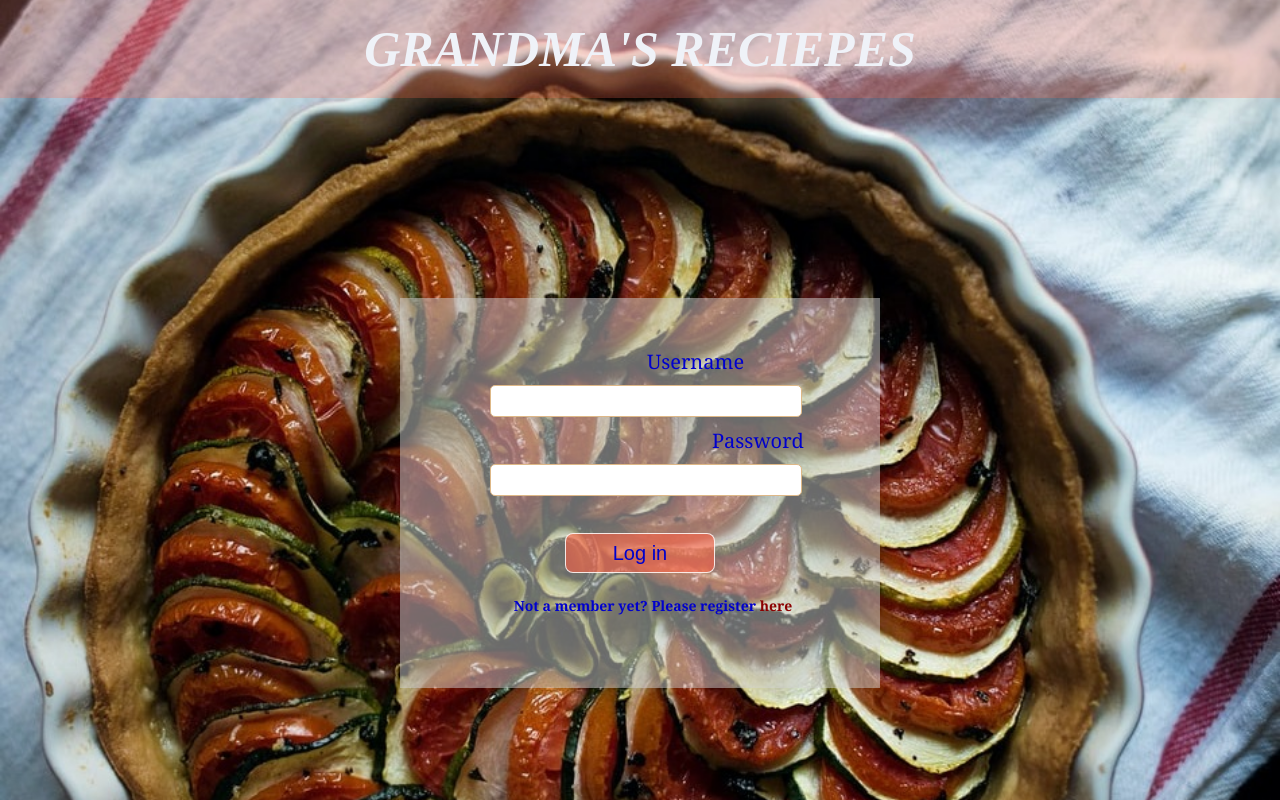
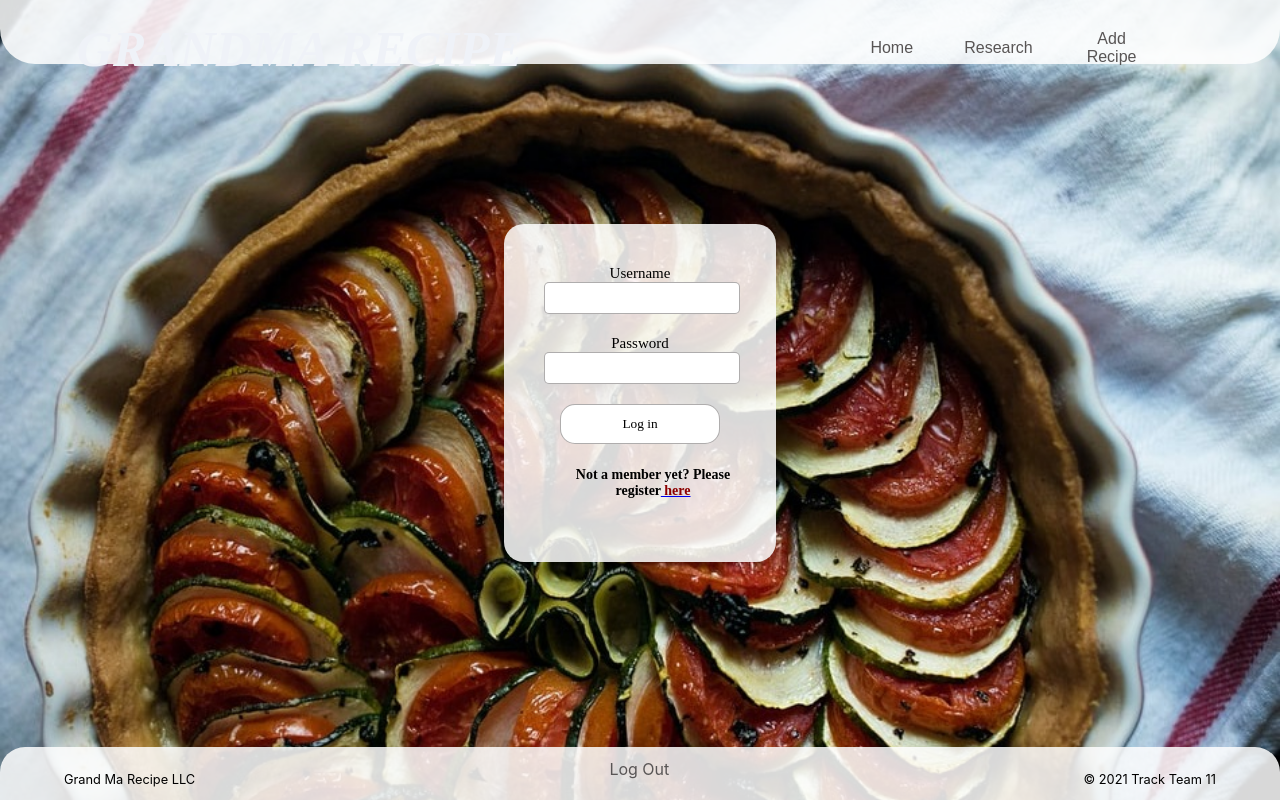
Before and after one commit to Build-Week-Grandma-s-Recipes/front-end, a React (Create React App) app in the folder front-end/: page / in a window 1280 px wide. Built offline with nearby package versions, Linux system fonts and the light colour scheme.

Commit message:
css need to be changed

```diff
--- a/front-end/src/ComponentUnit2/Login.js
+++ b/front-end/src/ComponentUnit2/Login.js
@@ -1,7 +1,10 @@
-import React, {useState, useEffect} from 'react';
-// import {Link} from 'react-router-dom'
-import './css/login.css'
-
+import React, {useState, useEffect} from 'react'; //import hooks
+import {Link} from 'react-router-dom';
+import axios from 'axios';
+import * as yup from 'yup';
+import './css/login.css';
+import Footer from '../ComponentUnit3/Footer';
+import Header from '../ComponentUnit3/Header';
 
 //set initial form values with an empty string.
 const initialLoginFormValues = {
@@ -12,48 +15,119 @@ const initialLoginFormValues = {
 //set the button disable true (boolean) at initial stage
 const intialButtonDisabled = true;
 
-export default function Login (props) {
-    const {values, submit, change, disabled, errors} = props;
+//set the initial form errors with an empty string.
+const initialFormErrors = {
+    userName: "",
+    password: "",
+}
+
+const apiUrl = "https://node-buildwk-cookbook.herokuapp.com/api/auth/login"
+
+const formSchema = yup.object().shape({
+    userName: yup.string().required("username is required"),
+    password: yup.string().required("password is required in order to login"),
+})
+export default function Login () {
 
     const [loginFormValues, setLoginFormValues] = useState(initialLoginFormValues)
     const [buttonDisabled, setButtonDisabled] = useState(intialButtonDisabled)
+    const [formErrors, setFormErrors] = useState(initialFormErrors);
+
+    const onChange = ((event) => {
+        const {name, value} = event.target;
+        setLoginFormValues(name, value);
+    })
+
+    //setting up login input values to actual values.
+    const onLogin = ((event => {
+        event.preventDefault();
+        const user = {
+            userName: loginFormValues.userName,
+            password: loginFormValues.password,
+        }
+        //sending login information (username and password) to the api.
+        axios
+         .post(apiUrl, user)
+         .then((response) => {
+            console.log (response);
+         })
+         .catch((error) => {
+             console.log('Username or password is wrong!', error)
+         })
+         .finally(() => {
+             setLoginFormValues(initialLoginFormValues)
+         })
+    }))
+
+    const setLoginErrors = ((name, value) => {
+        yup
+          .reach(formSchema, name)
+          .validate(value)
+          .then(() => {
+              setFormErrors({
+                  ...formErrors, [name]:"",
+              })
+          })
+          .catch((error) => {
+              setFormErrors({
+                  ...formErrors, [name]: error.errors[0],
+              })
+          })
+    })
+
+    useEffect(() => {
+        formSchema
+           .isValid(loginFormValues)
+           .then((valid) => {
+               setButtonDisabled(!valid)
+           }, [loginFormValues, formSchema])
+    })
+
     return (
         <div className="loginBody">
             <div className="login">
                 <div container>
-                    <div className="title">
-                        <h1> Grandma's Reciepes</h1>
+                    {/* <div className="title">
+                        <h1> Grandma's Recipes</h1>
+                    </div> */}
+                    <Header />
+                    <div className="errors">
+                        <div>{formErrors.userName}</div>
+                        <div>{formErrors.password}</div>
                     </div>
-                    <div className="loginForm">
+                    <div className="loginForm" onSubmit={onLogin}>
                         <form>
                             <label>
                                 Username
                                 <input
-                                    value={values}
+                                    value={setLoginFormValues.userName}
                                     type="text"
-                                    name=""
-                                    onChange=""
+                                    name="username"
+                                    onChange={onChange}
+                                    errors={setLoginErrors}
                                 />
                             </label>
                             <label>
                                 Password
                                 <input
-                                    value={values}
+                                    value={setLoginFormValues.password}
                                     type="text"
-                                    name=""
-                                    onChange=""
+                                    name="password"
+                                    onChange={onChange}
+                                    errors={setLoginErrors}
                                 />
                             </label>
-                            <button>Log in</button>
+                            <button disabled={buttonDisabled}>Log in</button>
                         </form>
                         <div className="registeration-link">
                             Not a member yet? Please register
-                            {/* <Link to={'/registeration'}> */}
+                            <Link to={'/register'}>
                                 <span> here</span>
-                            {/* </Link> */}
+                            </Link>
                         </div>
                     {/* </StyledLogInForm> */}
                     </div>
+                    <Footer />
                 </div>
             </div>
         </div>
--- a/front-end/src/ComponentUnit2/css/login.css
+++ b/front-end/src/ComponentUnit2/css/login.css
@@ -25,41 +25,48 @@
   }
 
   .loginForm{
-      background-color: rgb(211, 211, 211, 0.5);
-      width: 300px;
-      margin: 200px auto;
-      padding: 50px 90px;
-      font-family: Georgia, 'Times New Roman', Times, serif;
-      color: mediumblue;
+      background-color: rgba(255, 255, 255, 0.849);
+      margin: 20vh auto 9vh auto;
+      width: 15%;
+      padding: 5vh 5vh;
+      border-radius: 20px;
+      font-family: 'Times New Roman', Times, serif;
     }
 
   label{
       color: black;
-      font-size: 20px;
-      margin:37%;
-      color: mediumblue;
+      font-size: 15px;
+      /* font-family: 'Times New Roman', Times, serif; */
   }
 
   input{
-    display: block;
-    width: 100%;
-    margin: 10px 0;
-    padding: 5px;
-    border-color: burlywood;
+    /* display: block; */
+    /* width: 100%; */
+    margin-bottom: 20px;
+    padding: 5px 20px;
+    border:solid 1px rgba(161, 159, 159, 0.849);
     border-radius: 5px;
 
   }
 
+  /* .loginForm{
+      width:25%;
+      margin:20vh auto 9vh auto;
+      padding: 5vh 4vw;
+      background-color: rgba(255, 255, 255, 0.849);
+      border-radius: 15px;
+
+    } */
+
   button{
-    display: block;
-    width: 50%;
-    margin: 0 25%;
-    padding: 3px 5px;
-    font-size: 20px;
-    color: mediumblue;
-    background-color:  hsl(9, 100%, 64%, 0.6);
-    border-radius: 8px;
-  }
+    color:black;
+    background-color:white;
+    border:solid 1px rgba(161, 159, 159, 0.849);
+    border-radius:15px;
+    height:5vh;
+    width: 20vh;
+    font-family: 'Times New Roman', Times, serif;
+}
 
   .registeration-link{
     width: 100%;
```
Also changed, not shown: 1 other file (tests, documents, lock files or other folders).
